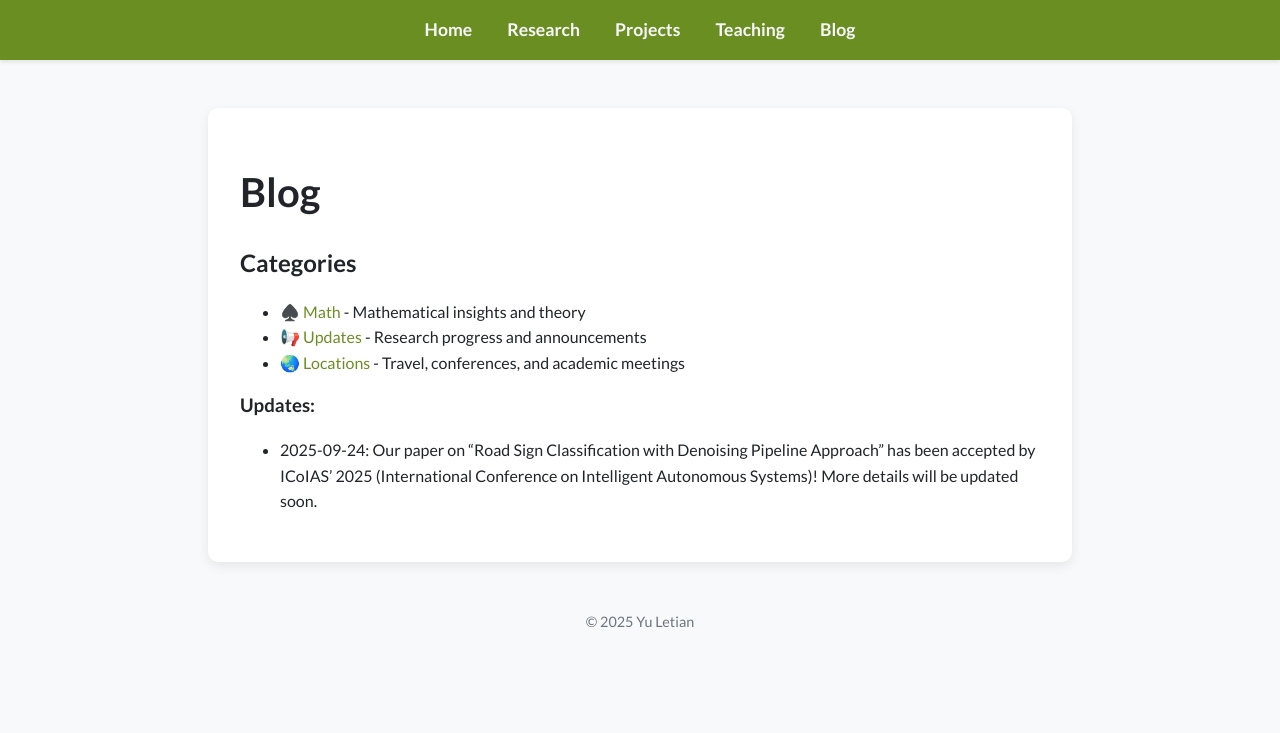
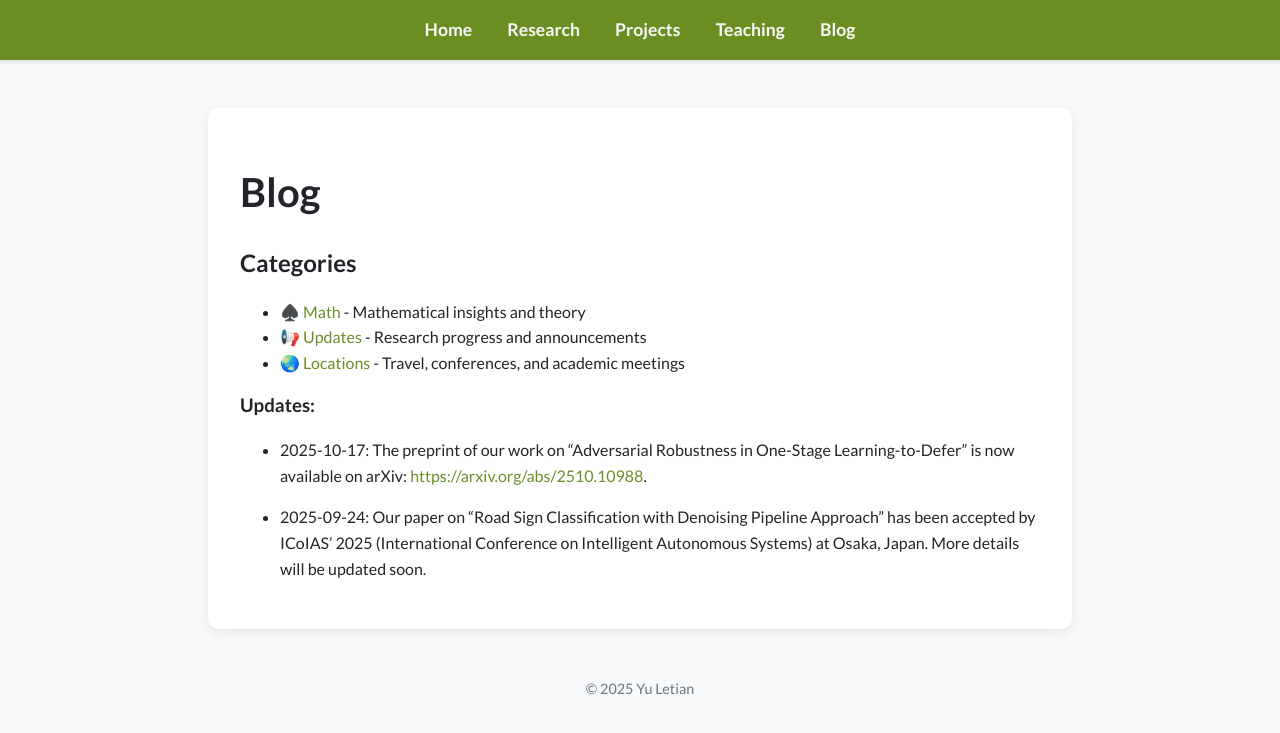
Before and after one commit to FisherSkyi/FisherSkyi.github.io, a Jekyll site: the page built from blog.md, in a window 1280 px wide. Shown: the top 733 px of the page. Built offline with Jekyll 4.4.1, drawn with Linux system fonts in a browser that asks for light colours.

Commit message:
Update 25-11-13

```diff
--- a/blog.md
+++ b/blog.md
@@ -12,5 +12,6 @@ title: Blog
 
 ### Updates:
 
+- 2025-10-17: The preprint of our work on "Adversarial Robustness in One-Stage Learning-to-Defer" is now available on arXiv: [https://arxiv.org/abs/2510.10988](https://arxiv.org/abs/2510.10988).
 
-- 2025-09-24: Our paper on "Road Sign Classification with Denoising Pipeline Approach" has been accepted by ICoIAS' 2025 (International Conference on Intelligent Autonomous Systems)! More details will be updated soon.
+- 2025-09-24: Our paper on "Road Sign Classification with Denoising Pipeline Approach" has been accepted by ICoIAS' 2025 (International Conference on Intelligent Autonomous Systems) at Osaka, Japan. More details will be updated soon.
```
Also changed, not shown: index.md (+3 -4 lines), projects.md (+4 -0 lines), research.md (+6 -2 lines).
